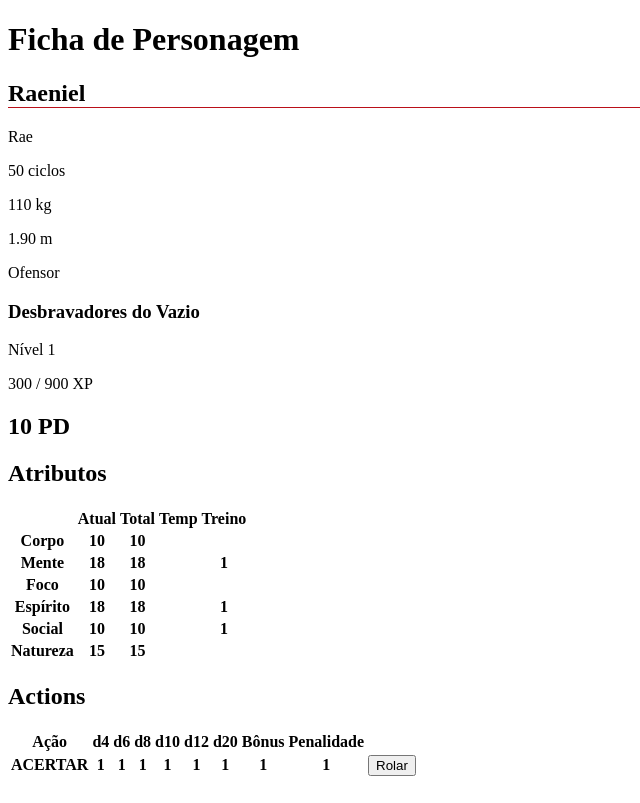
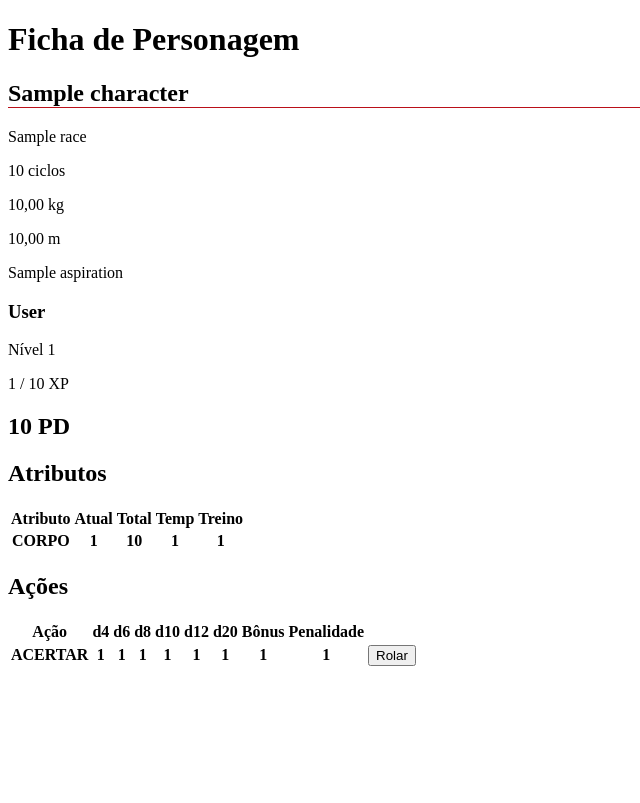
Before and after one commit to viniciusdevianna/alther_cs_web, a Django app: template templates/sheet/index.html in a window 1280 px wide. Shown: the whole page, without its empty margins (0-640 px from the left). After the commit the page ends 666 px from the top, so only its background shows below. Run offline with Django 4.2, Linux system fonts and the light colour scheme; tables that the repository leaves empty hold one stand-in row (values such as "Sample post"); the template is opened without the code that fills it: values that come from a table or form of the project are taken from there, most other values are stand-ins (such as "Sample title", 1, 10 or a date in 2020); lists and menus that the app fills with data are empty.

Commit message:
Page gets character information from the database. Also, roll button for actions is working, hwv still printing the resul to terminal

```diff
--- a/sheet/models.py
+++ b/sheet/models.py
@@ -258,7 +258,7 @@ class Attribute(models.Model):
         SOCIAL = "S", _("SOCIAL")
         NATURE = "N", _("NATUREZA")
 
-    type = models.CharField(
+    _type = models.CharField(
         max_length=1,
         choices=AttrTypes.choices
     )
@@ -271,8 +271,12 @@ class Attribute(models.Model):
         on_delete=models.CASCADE
     )
 
+    @property
+    def type(self) -> str:
+        return self.AttrTypes(self._type).label
+
     def __str__(self) -> str:
-        return f"{self.AttrTypes(self.type).label} de {self.char_ID}"
+        return f"{self.type} de {self.char_ID}"
 
     def __repr__(self) -> str:
         return f"{self.type} {self.current_value} / {self.total_value} [Treino: {self.training_level}]"
@@ -286,7 +290,7 @@ class Action(models.Model):
         RESIST = "R", _("RESISTIR")
         CHANNEL = "C", _("CANALIZAR")
 
-    type = models.CharField(
+    _type = models.CharField(
         max_length=1,
         choices=ActionTypes.choices
     )
@@ -303,8 +307,12 @@ class Action(models.Model):
         on_delete=models.CASCADE
     )
 
+    @property
+    def type(self) -> str:
+        return self.ActionTypes(self._type).label
+
     def __str__(self) -> str:
-        return f"{self.ActionTypes(self.type).label} para {self.char_ID}"
+        return f"{self.type} para {self.char_ID}"
 
     def __repr__(self) -> str:
         return f"{self.type} ({self.char_ID})"
--- a/sheet/urls.py
+++ b/sheet/urls.py
@@ -3,4 +3,5 @@ from . import views
 
 urlpatterns = [
     path('', views.index, name='index'),
+    path('roll_action/<int:action_ID>', views.roll_action, name='roll_action'),
 ]
--- a/templates/sheet/index.html
+++ b/templates/sheet/index.html
@@ -11,79 +11,46 @@
 <body>
     <h1>Ficha de Personagem</h1>
     <div class="main-information">
-        <h2 class="char-name">Raeniel</h2>
-        <p class="char-race">Rae</p>
-        <p class="char-physical-information">50 ciclos</p>
-        <p class="char-physical-information">110 kg</p>
-        <p class="char-physical-information">1.90 m</p>
-        <p class="char-aspiration">Ofensor</p>
+        <h2 class="char-name">{{ character.name }}</h2>
+        <p class="char-race">{{ character.race }}</p>
+        <p class="char-physical-information">{{ character.age }} ciclos</p>
+        <p class="char-physical-information">{{ character.weight }} kg</p>
+        <p class="char-physical-information">{{ character.height }} m</p>
+        <p class="char-aspiration">{{ character.aspiration }}</p>
     </div>
     <div class="school-information">
-        <h3>Desbravadores do Vazio</h3>
+        <h3>{{ character.school }}</h3>
     </div>
     <div class="level-information">
-        <p class="char-level">Nível 1</p>
-        <p class="char-xp">300 / 900 XP</p>
+        <p class="char-level">Nível {{ character.level }}</p>
+        <p class="char-xp">{{ character.xp_current }} / {{ character.xp_total}} XP</p>
     </div>
     <div class="unbalance-information">
-        <h2 class="char-unbalance-points">10 PD</h2>
+        <h2 class="char-unbalance-points">{{ character.unbalance }} PD</h2>
     </div>
     <div class="attributes-information">
         <h2 class="attributes-header">Atributos</h2>
         <table>
             <tr>
-                <th></th>
+                <th>Atributo</th>
                 <th>Atual</th>
                 <th>Total</th>
                 <th>Temp</th>
                 <th>Treino</th>
             </tr>
+            {% for attribute in attributes %}
             <tr>
-                <th>Corpo</th>
-                <th>10</th>
-                <th>10</th>
-                <th></th>
-                <th></th>
+                <th>{{ attribute.type }}</th>
+                <th>{{ attribute.current_value }}</th>
+                <th>{{ attribute.total_value }}</th>
+                <th>{{ attribute.temp_value }}</th>
+                <th>{{ attribute.training_level }}</th>
             </tr>
-            <tr>
-                <th>Mente</th>
-                <th>18</th>
-                <th>18</th>
-                <th></th>
-                <th>1</th>
-            </tr>
-            <tr>
-                <th>Foco</th>
-                <th>10</th>
-                <th>10</th>
-                <th></th>
-                <th></th>
-            </tr>
-            <tr>
-                <th>Espírito</th>
-                <th>18</th>
-                <th>18</th>
-                <th></th>
-                <th>1</th>
-            </tr>
-            <tr>
-                <th>Social</th>
-                <th>10</th>
-                <th>10</th>
-                <th></th>
-                <th>1</th>
-            </tr>
-            <tr>
-                <th>Natureza</th>
-                <th>15</th>
-                <th>15</th>
-                <th></th>
-                <th></th>
-            </tr>
+            {% endfor %}
         </table>
     </div>
     <div class="actions-information">
-        <h2>Actions</h2>
+        <h2>Ações</h2>
         <table>
             <tr>
                 <th>Ação</th>
@@ -96,8 +63,9 @@
                 <th>Bônus</th>
                 <th>Penalidade</th>
             </tr>
+            {% for action in actions %}
             <tr>
-                <th>ACERTAR</th>
+                <th>{{ action.type }}</th>
                 <th>{{ action.nd4 }}</th>
                 <th>{{ action.nd6 }}</th>
                 <th>{{ action.nd8 }}</th>
@@ -107,60 +75,14 @@
                 <th>{{ action.flat_bonus }}</th>
                 <th>{{ action.flat_penalty }}</th>
                 <th>
-                    <button onclick="rollActionDice()">Rolar</button></a>
+                    <form action="{% url 'roll_action' action.id %}">
+                        <button>Rolar</button></a>
+                    </form>
                 </th>
             </tr>
-            <tr>
-                <th></th>
-                <th></th>
-                <th></th>
-                <th></th>
-                <th></th>
-                <th></th>
-                <th></th>
-                <th></th>
-                <th></th>
-            </tr>
-            <tr>
-                <th></th>
-                <th></th>
-                <th></th>
-                <th></th>
-                <th></th>
-                <th></th>
-                <th></th>
-                <th></th>
-                <th></th>
-            </tr>
-            <tr>
-                <th></th>
-                <th></th>
-                <th></th>
-                <th></th>
-                <th></th>
-                <th></th>
-                <th></th>
-                <th></th>
-                <th></th>
-            </tr>
-            <tr>
-                <th></th>
-                <th></th>
-                <th></th>
-                <th></th>
-                <th></th>
-                <th></th>
-                <th></th>
-                <th></th>
-                <th></th>
-            </tr>
+            {% endfor %}
         </table>
     </div>
-    <script>
-        var result = "{{ result }}"
-        function rollActionDice() {
-            console.log(result)
-        }
-    </script>
+
 </body>
 </html>
```
Also changed, not shown: sheet/views.py (+17 -4 lines), sheet/migrations/0011_rename_type_action__type.py (added), sheet/migrations/0012_rename_type_attribute__type.py (added).
